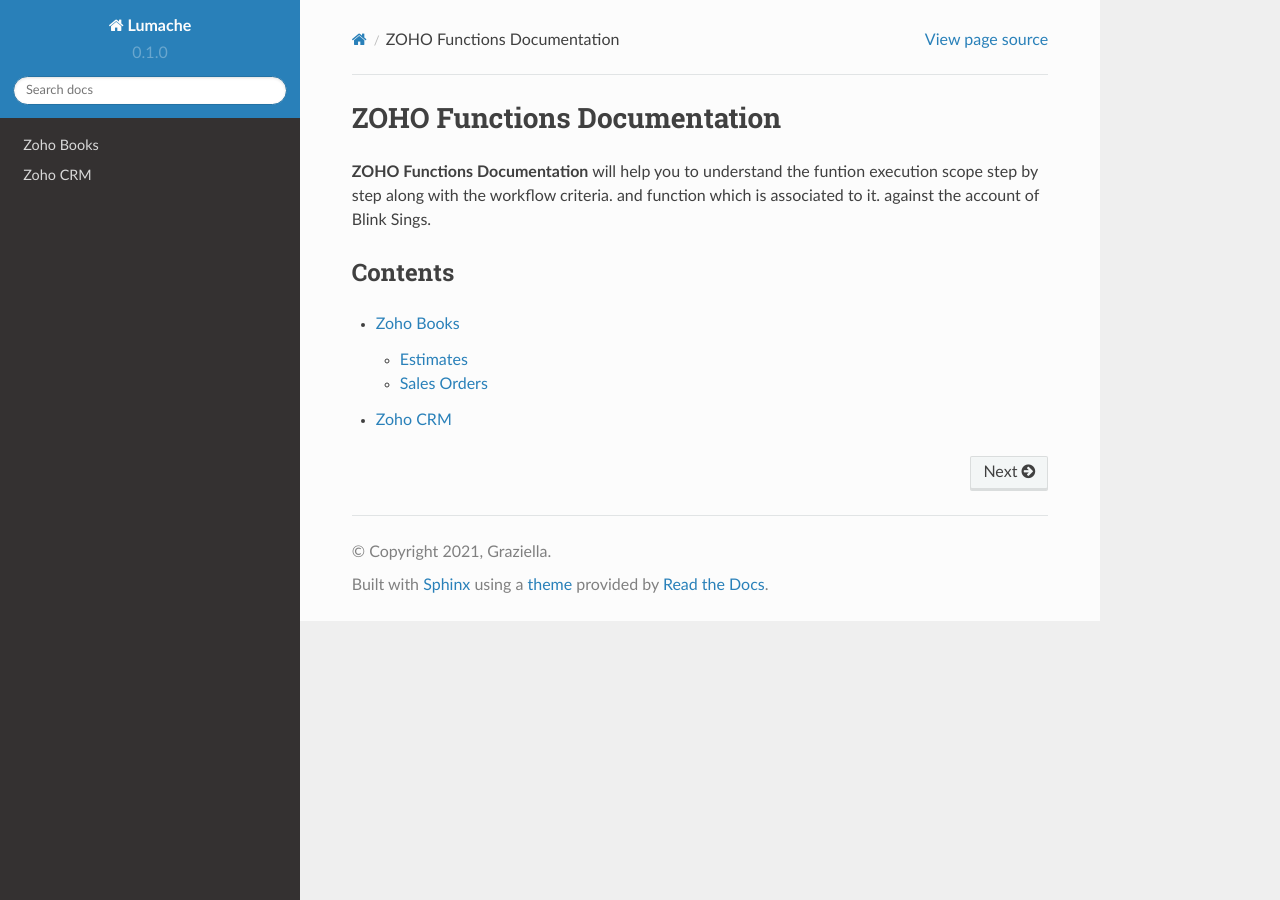
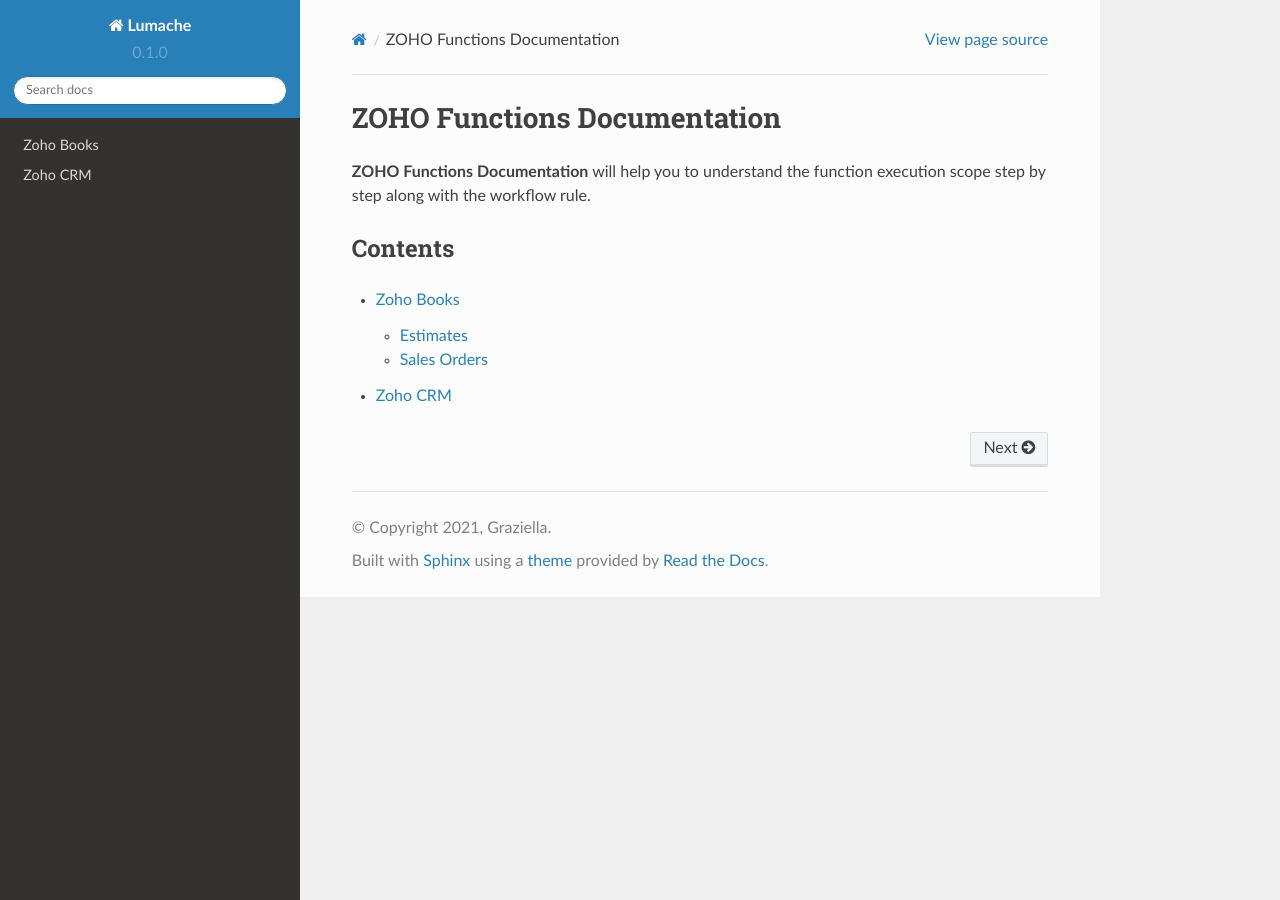
Before and after one commit to syedshahzaibshah/Functions-Documentation, a Sphinx documentation site: the page built from docs/source/index.rst, in a window 1280 px wide. Built offline with Sphinx 7.4.7 and the Read the Docs theme 2.0.0, drawn with Linux system fonts in a browser that asks for light colours.

Commit message:
Update index.rst

```diff
--- a/docs/source/index.rst
+++ b/docs/source/index.rst
@@ -1,7 +1,7 @@
 ZOHO Functions Documentation
 ============================
 
-**ZOHO Functions Documentation** will help you to understand the funtion execution scope step by step along with the workflow criteria. and function which is associated to it.  against the account of Blink Sings.
+**ZOHO Functions Documentation** will help you to understand the function execution scope step by step along with the workflow rule.
 
 Contents
 --------
```
